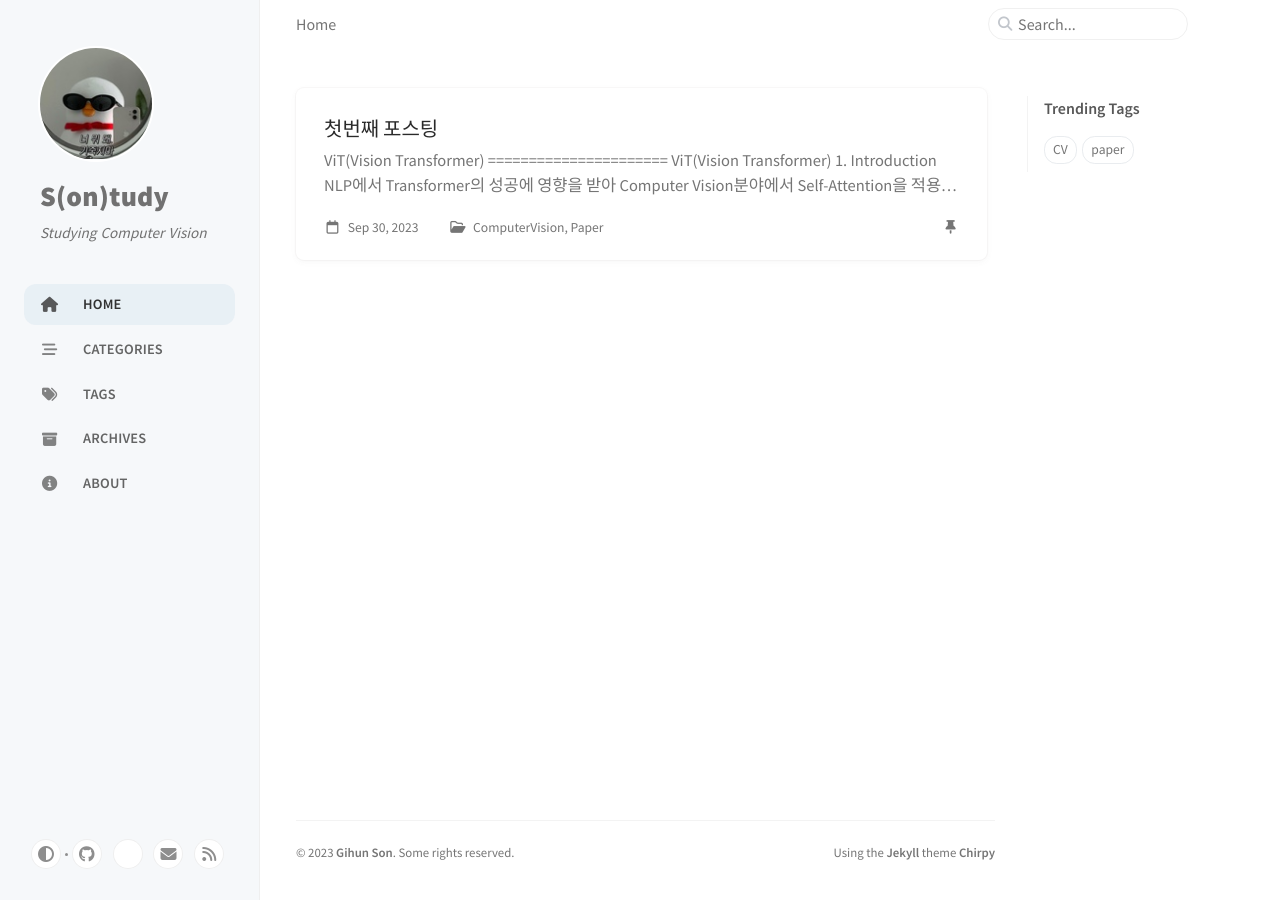
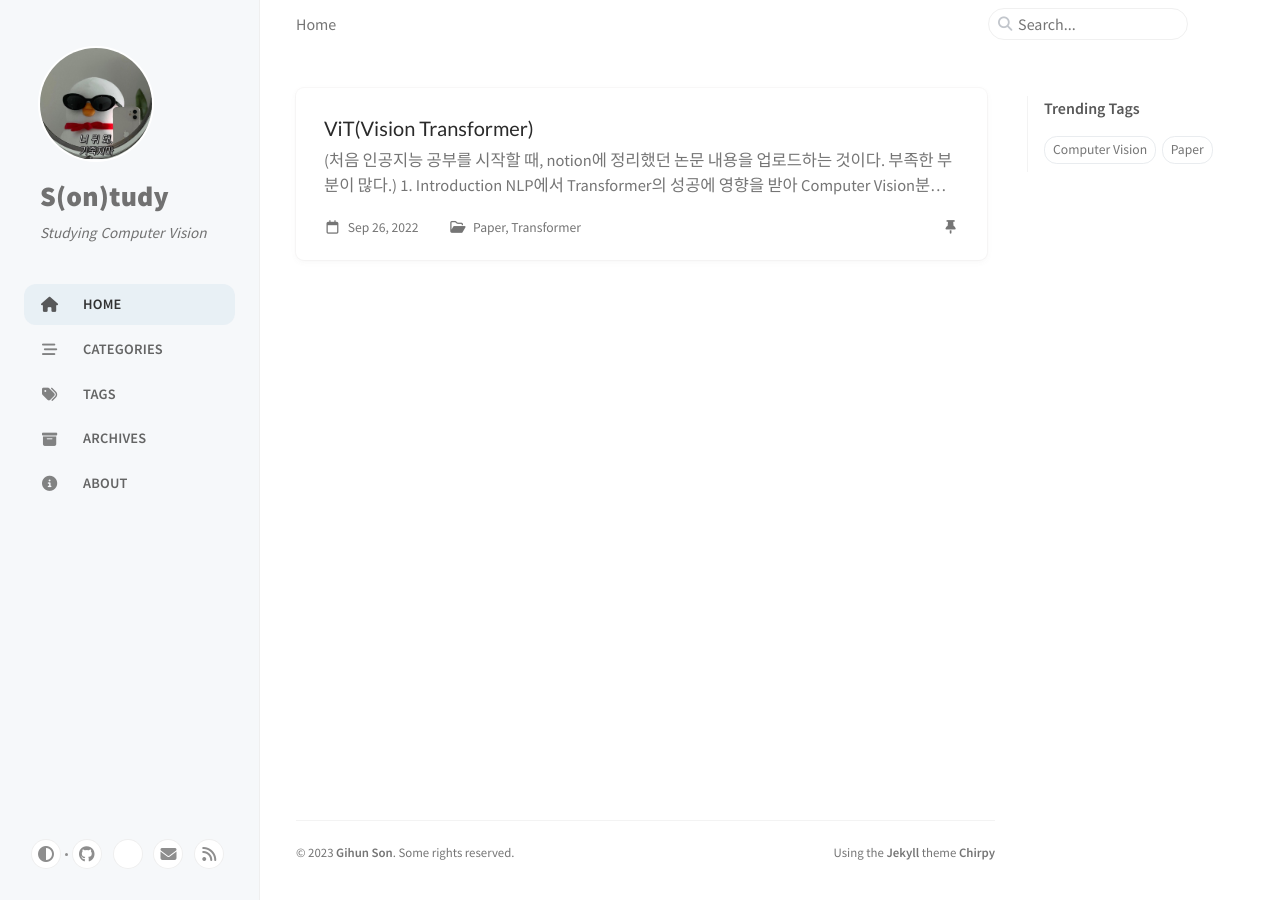
Before and after one commit to gihuni99/gihuni99.github.io, a Jekyll site: the page built from index.markdown, in a window 1280 px wide. Built offline with Jekyll 4.4.1, drawn with Linux system fonts in a browser that asks for light colours; cached includes are drawn as plain includes; comment, search, counter and statistics services are not loaded.

Commit message:
Post_ViT

```diff
--- a/_config.yml
+++ b/_config.yml
@@ -76,7 +76,7 @@ theme_mode: # [light|dark]
 #img_cdn: "https://chirpy-img.netlify.app"
 
 # the avatar on sidebar, support local or CORS resources
-avatar: './assets/img/profileimg.jpeg'
+avatar: './assets/img/profileimg.jpg'
 
 # boolean type, the global switch for TOC in posts.
 toc: true
--- a/_posts/2023-09-30-첫 포스팅.md
+++ b/_posts/2022-09-26-ViT.md
@@ -1,18 +1,15 @@
 ---
-title: 첫번째 포스팅
-date: 2023-09-30 22:11:00 +09:00
-categories: [ComputerVision, Paper]
+title: ViT(Vision Transformer)
+date: 2022-09-26 22:11:00 +09:00
+categories: [Paper, Transformer]
 tags:
   [
-    CV,
-    paper
+    Computer Vision,
+    Paper
   ]
 pin: true
 ---
-# ViT(Vision Transformer)
-======================
-
-# ViT(Vision Transformer)
+(처음 인공지능 공부를 시작할 때, notion에 정리했던 논문 내용을 업로드하는 것이다. 부족한 부분이 많다.)
 
 # 1. Introduction
 
```
Also changed, not shown: other parts of _posts/2022-09-26-ViT.md (+4 -6 lines), assets/img/profileimg.jpg (added).
